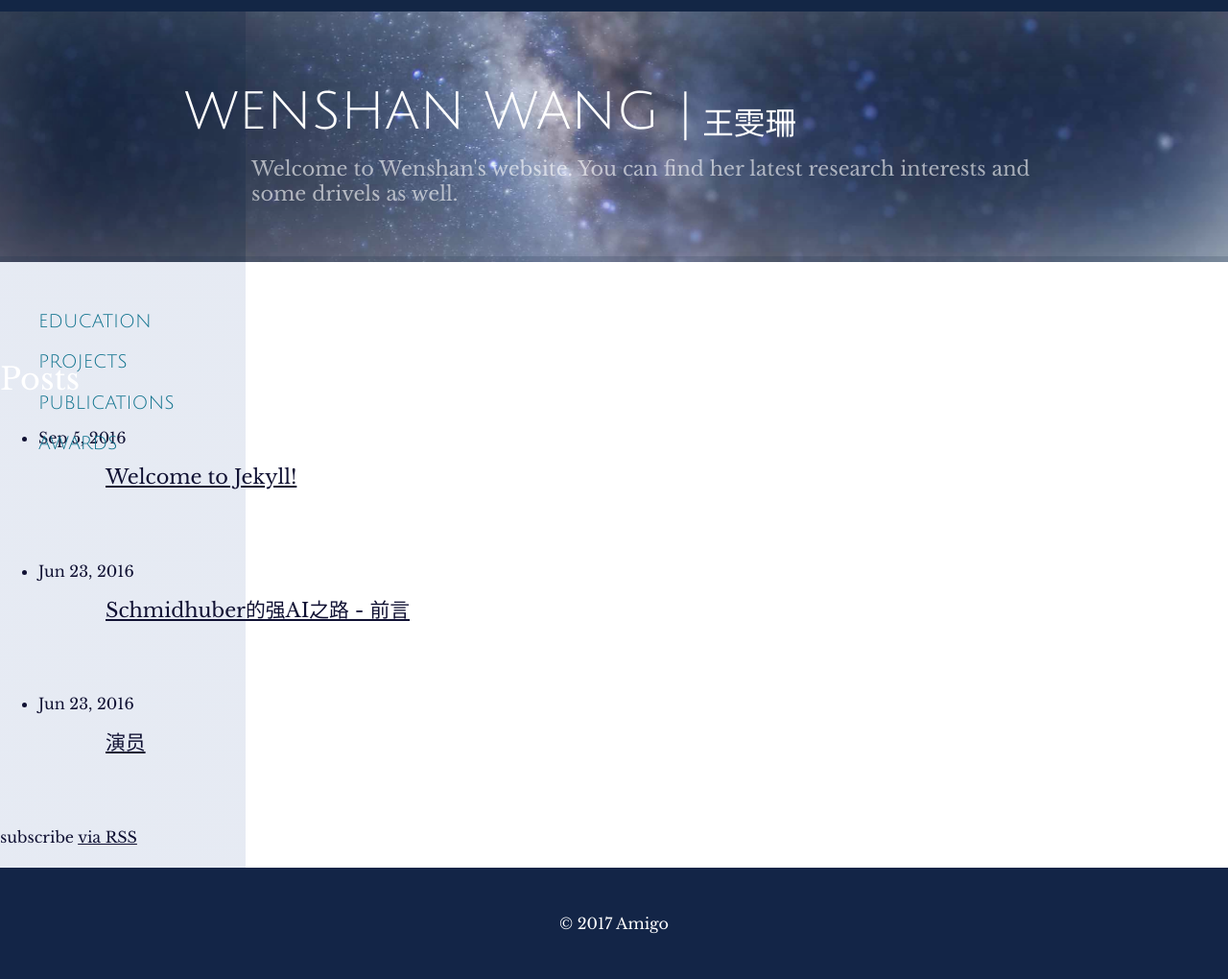
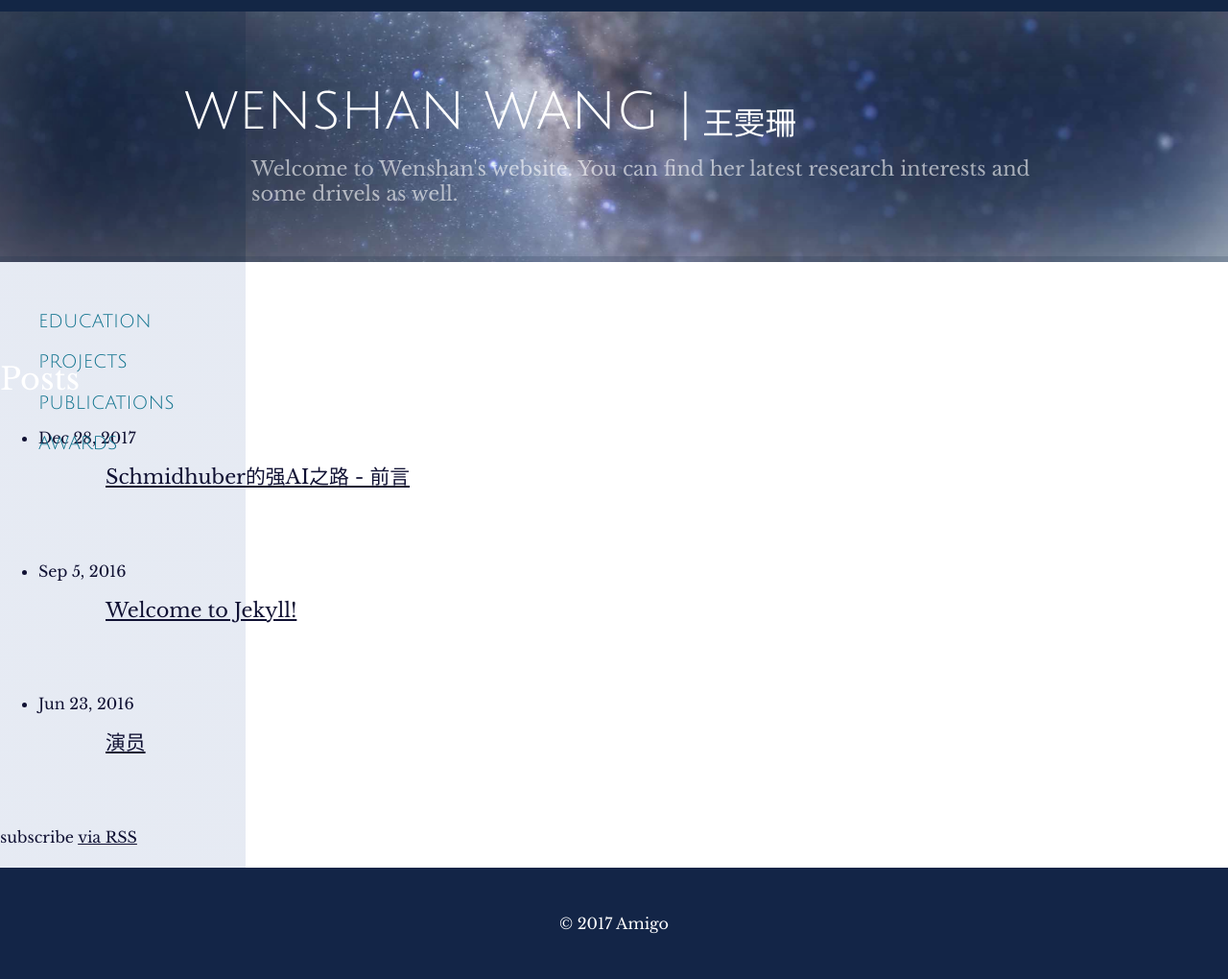
Before and after one commit to Amigoshan/Amigoshan.github.io, a Jekyll site: the page built from blog/index.html, in a window 1280 px wide. Shown: the whole page at 96% size. Built offline with Jekyll 4.4.1, drawn with Linux system fonts in a browser that asks for light colours; comment, search, counter and statistics services are not loaded.

Commit message:
change name time
change name time

```diff
--- a/_posts/2017-12-28-Schmidhuber-Prelog.markdown
+++ b/_posts/2017-12-28-schmidhuber-prologue.markdown
@@ -1,7 +1,7 @@
 ---
 layout: post
 title:  "Schmidhuber的强AI之路 - 前言"
-date:   2016-06-23 23:31:13
+date:   2017-12-28 19:03:13
 categories: jekyll update
 ---
 我们处于一个激动人心的时代。我们不再依赖于“猜测”、“相信”、“想象”去描述周围的场景和事件；而试图用“假设”、“推演”、“预测”、“求证”这些更靠谱的方法。运用这些方法正是我们大脑皮层的优势所在。我们用神奇的大脑了解周遭是一件很酷的事情，那么用神奇的大脑了解大脑呢？听起来像递归程序一样奥妙。
```
